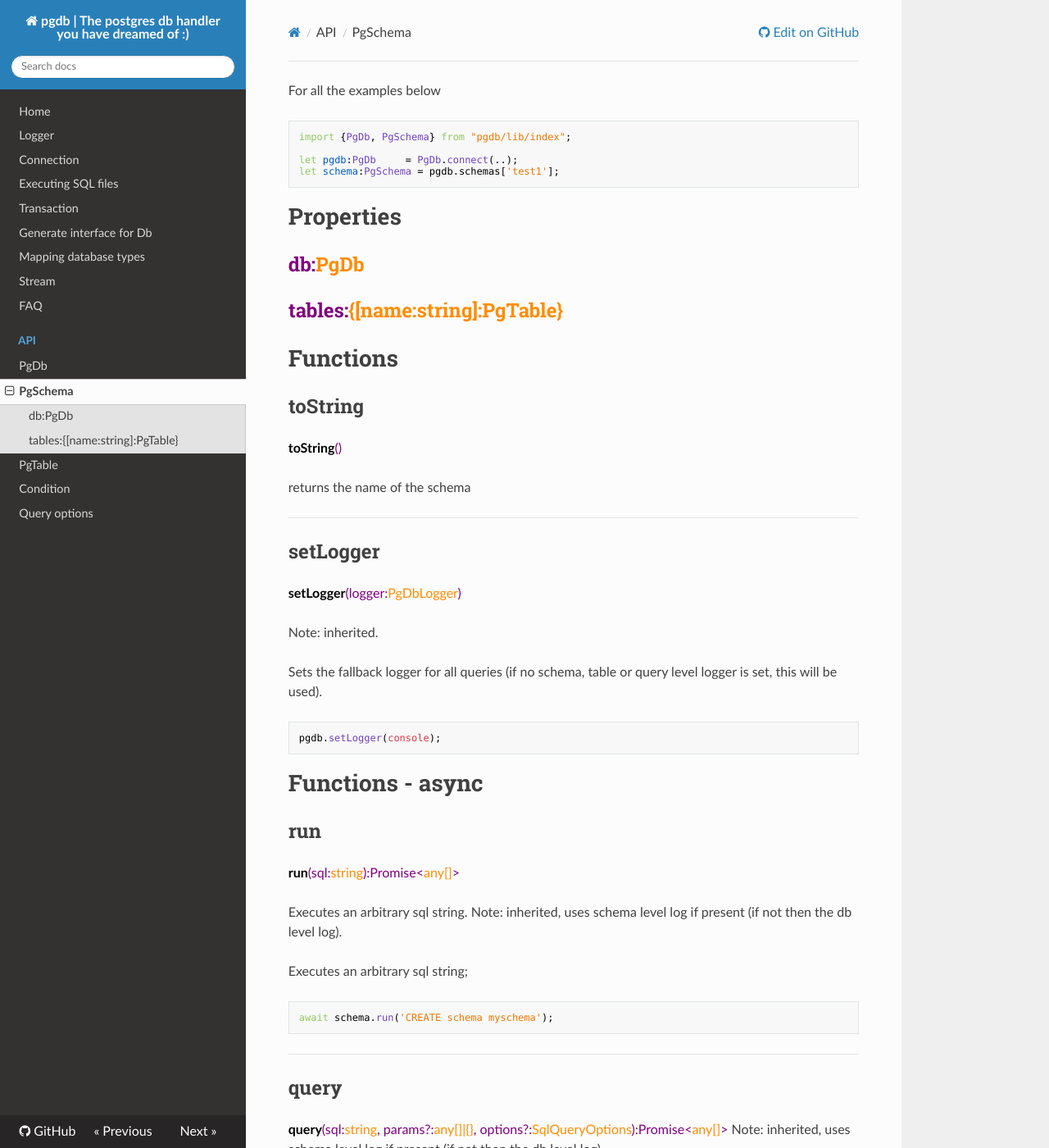
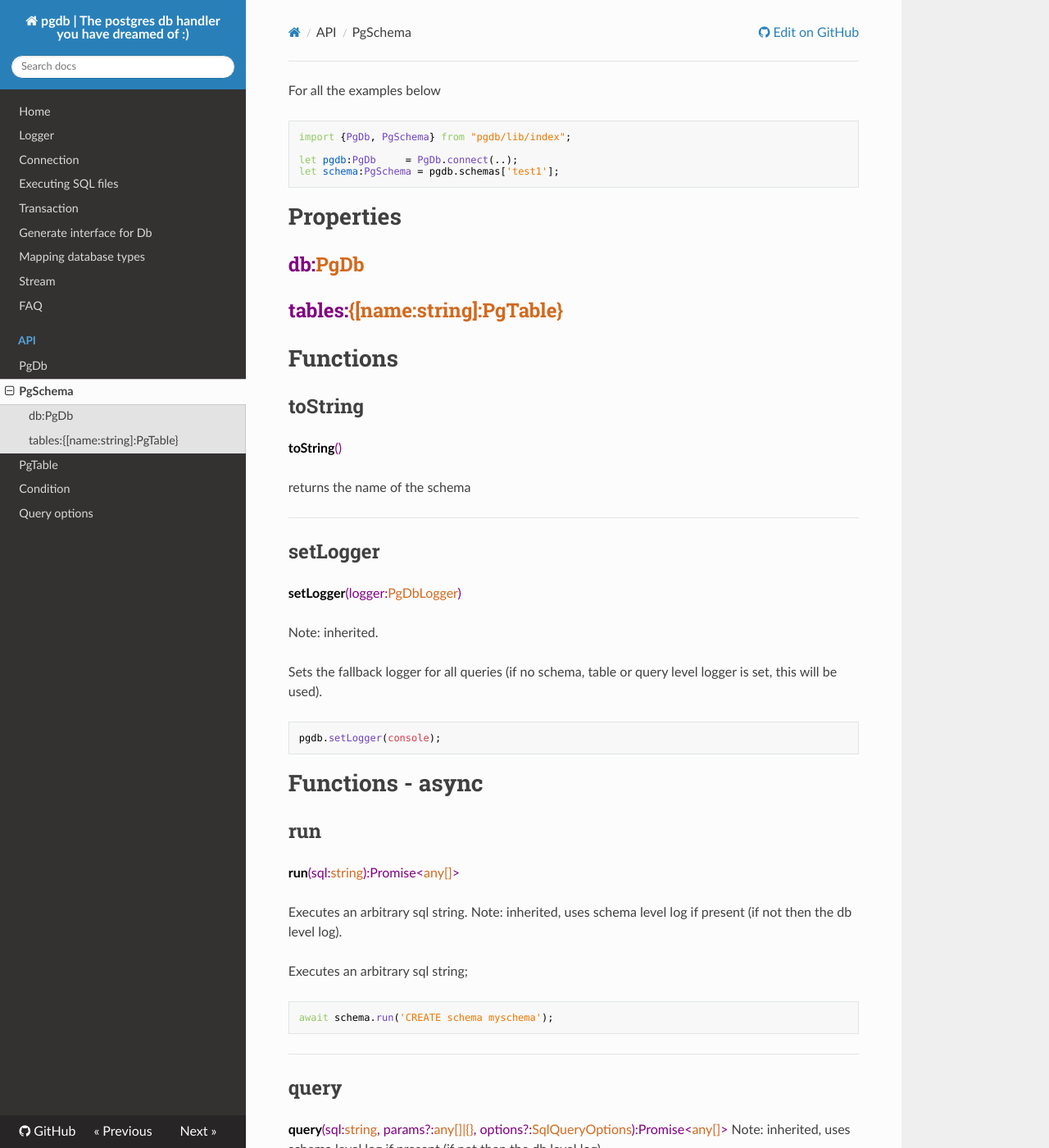
Before and after one commit to holdfenytolvaj/pogi, an MkDocs documentation site: the page built from docs/API/PgSchema.md, in a window 1280 px wide and 1400 px high. Shown: the whole window at 82% size. Built offline with MkDocs 1.6.1, drawn with Linux system fonts in a browser that asks for light colours; nearby versions of some CDN libraries; old or Windows-style settings are respelled for this version of MkDocs.

Commit message:
try a style

```diff
--- a/docs/css/docs.css
+++ b/docs/css/docs.css
@@ -3,7 +3,7 @@
     font-weight: bold;
 }
 .type{
-    color:darkorange;
+    color:chocolate;
 }
 .def{
     color:purple;
```
